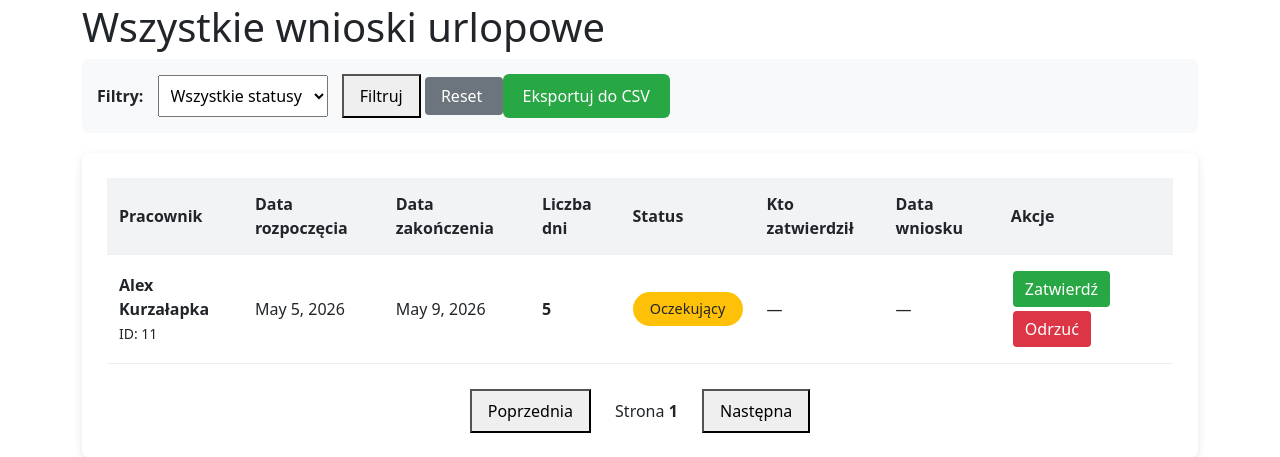
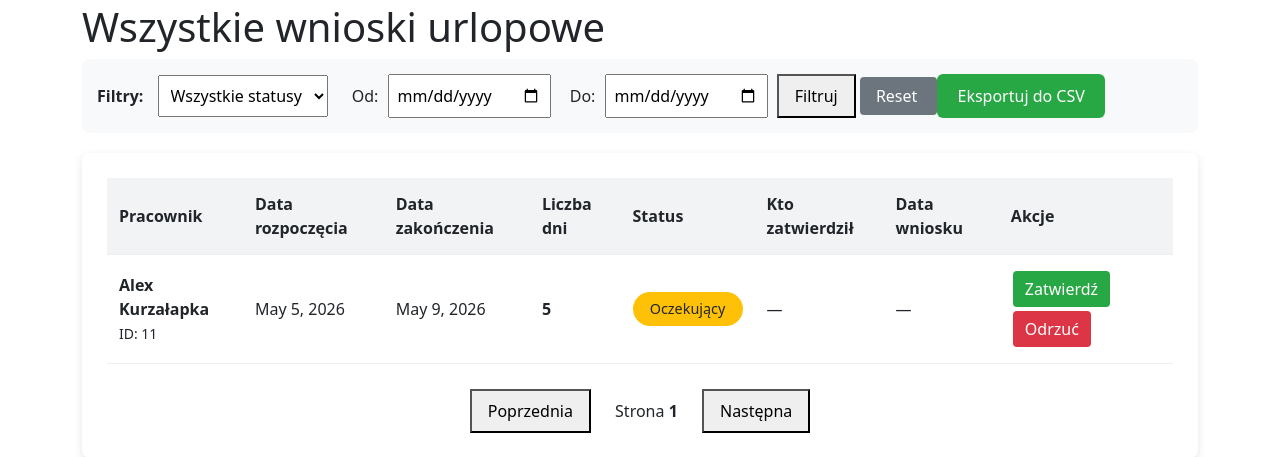
Before and after one commit to infoshareacademy/jpydzr10-sunny-team, a Django app: page /leaves/all-requests/ in a window 1280 px wide. Shown: the part 21-478 px from the top of the page. Run offline with Django 5.2, Linux system fonts and the light colour scheme; a user stored in the database is signed in.

Commit message:
Add data filter to html

```diff
--- a/leaves/templates/leaves/all_requests_list.html
+++ b/leaves/templates/leaves/all_requests_list.html
@@ -61,6 +61,15 @@
                 <option value="approved" {% if status_filter == 'approved' %}selected{% endif %}>Zatwierdzone</option>
                 <option value="rejected" {% if status_filter == 'rejected' %}selected{% endif %}>Odrzucone</option>
             </select>
+
+            <!-- filtry na zakres dat -->
+            <label style="margin-left:10px;">Od:</label>
+            <input type="date" name="date_from" value="{{ date_from }}" style="padding:8px; margin:0 5px;">
+
+            <label style="margin-left:10px;">Do:</label>
+            <input type="date" name="date_to" value="{{ date_to }}" style="padding:8px; margin:0 5px;">
+
+
             <button type="submit" style="padding:8px 16px;">Filtruj</button>
             <a href="{% url 'all_requests_list' %}"
                style="padding:8px 16px; background:#6c757d; color:white; text-decoration:none; border-radius:4px;">
```
